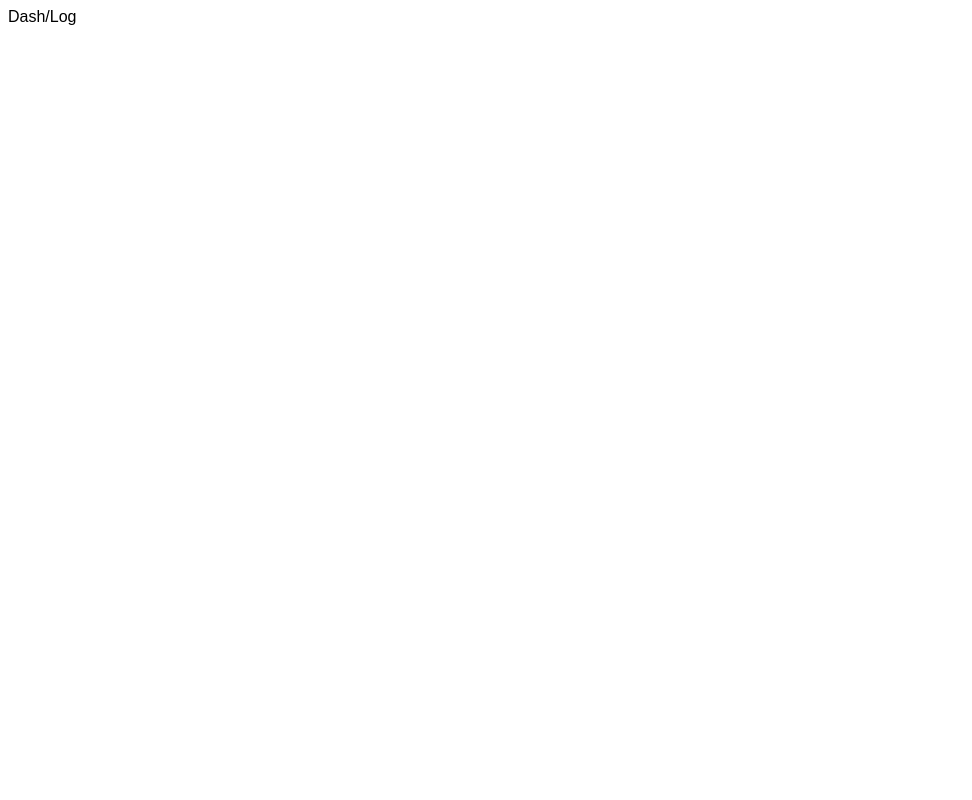
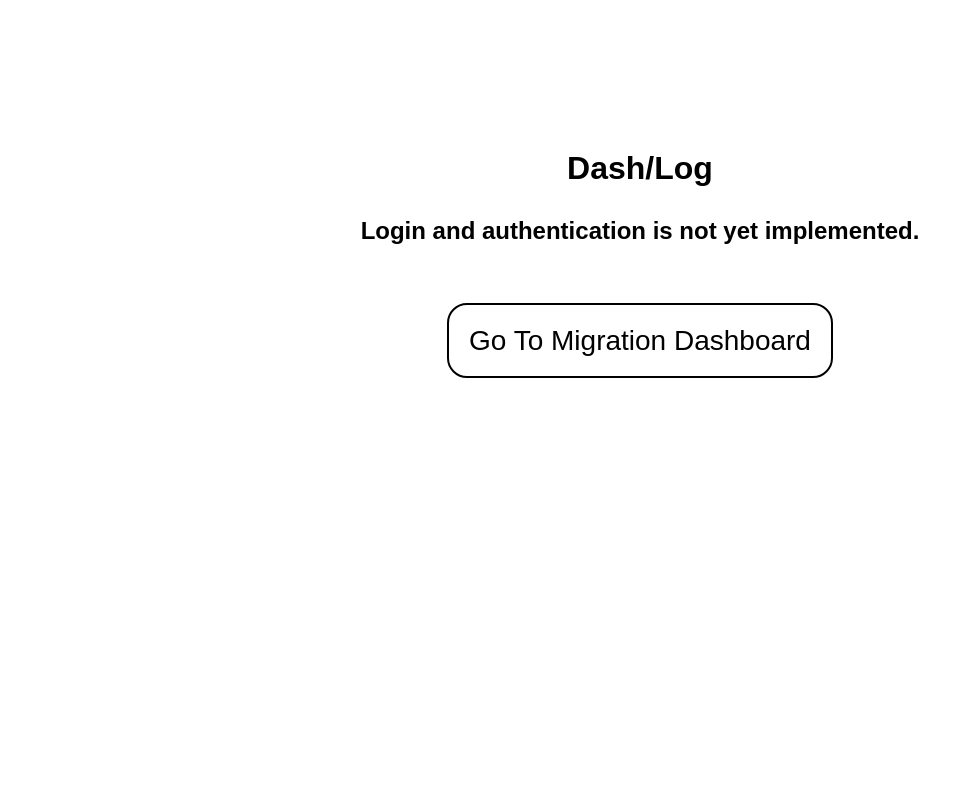
Before and after one commit to Woflix/PLMMigration, a PHP site: page / in a window 1280 px wide. Before the commit the part shown is almost empty. Shown: the whole page, without its empty margins (0-972 px from the left). Run offline with PHP 8.4, Linux system fonts and the light colour scheme.

Commit message:
Changed index.php
+ Added navigation to ‘migrationdash.php’

```diff
--- a/index.php
+++ b/index.php
@@ -11,7 +11,35 @@
 
 		*/
 
+		body {
+			text-align: center;
+		}
 
+		#buttonGo {
+			padding: 20px 20px 20px 20px;
+			border: solid #000000 2px;
+			border-radius: 20px;
+			text-decoration: none;
+			font-size: 28px;
+			color: #000000;
+			transition: color 0.3s, background 0.3s;
+			-moz-transition: color 0.3s, background 0.3s;
+			-webkit-transition: color 0.3s, background 0.3s;
+			-o-transition: color 0.3s, background 0.3s;
+		}
+
+		#buttonGo:hover {
+			background: #000000;
+			color: #FFFFFF;
+		}
+
+		h1 {
+			margin: 150px 0px 30px 0px;
+		}
+
+		h2 {
+			margin: 20px 0px 80px 0px;
+		}
 	</style>
 
 	<script type="text/javascript" language="javascript" src="js/jquery.js"></script>
@@ -35,5 +63,7 @@
 	<?php include 'imports/head.php'; ?>
 </head>
 <body>
-	Dash/Log
+	<h1>Dash/Log</h1>
+	<h2>Login and authentication is not yet implemented.</h2>
+	<a href="migrationdash.php" id="buttonGo">Go To Migration Dashboard</a>
 </body>
```
